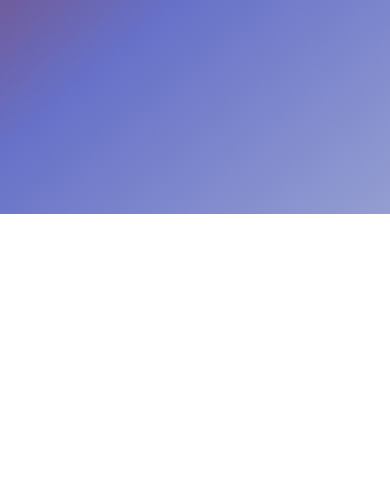
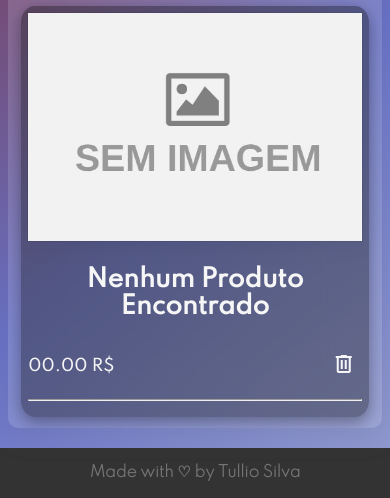
Before and after one commit to TutuSilva/challenge-AluraGeek, a plain HTML site: page index.html in a window 390 px wide. Shown: the part 630-1128 px from the top of the page. Before the commit the page ends 844 px from the top, so only its background shows below. Drawn offline with nearby package versions, Linux system fonts and the light colour scheme.

Commit message:
começar a responsividade

```diff
--- a/estilos/styles.css
+++ b/estilos/styles.css
@@ -7,20 +7,22 @@
   font-family: "Spartan-Bold";
   src: url(../fonts/Spartan-Bold.ttf);
 }
+@font-face {
+  font-family: "Spartan-light";
+  src: url(../fonts/Spartan-ExtraLight.ttf);
+}
 :root {
   --fonte-padrao: "Spartan-Medium", sans-serif;
   --cor-padrao: #f6f6f6;
   --fonte-destaque: "Spartan-Bold", sans-serif;
+  --cor-footer: #333333;
+  --font-leve: "Spartan-light", sans-serif;
 }
 .header-container {
   display: flex;
   align-items: center;
   justify-content: center;
-  gap: 10px;
-  background-color: rgba(0, 0, 0, 0.363);
-  box-shadow: rgba(0, 0, 0, 0.25) 0px 54px 55px,
-    rgba(0, 0, 0, 0.12) 0px -12px 30px, rgba(0, 0, 0, 0.12) 0px 4px 6px,
-    rgba(0, 0, 0, 0.17) 0px 12px 13px, rgba(0, 0, 0, 0.09) 0px -3px 5px;
+  gap: 5px;
 }
 .material-symbols-outlined {
   color: var(--cor-padrao);
@@ -37,6 +39,9 @@
   text-decoration: underline;
 }
 body {
+  width: 100%;
+  height: 100%;
+  box-sizing: border-box;
   background: -webkit-linear-gradient(
     140deg,
     #2d1432,
@@ -54,16 +59,24 @@ body {
 }
 
 /*Cadastro de produtos*/
-.cadastro-de-produtos-container {
+.cadastro-de-produtos-container,
+.produtos-container {
   display: flex;
   justify-content: center;
   align-items: center;
-  margin: 5%;
-  padding: 5%;
+  flex-direction: column;
+  text-align: center;
+  gap: 5px;
+}
+.adicionar-produtos,
+.mostrar-produtos {
   border-radius: 10px;
   background-color: rgba(226, 223, 223, 0.178);
   backdrop-filter: blur(25px);
   box-shadow: rgba(100, 100, 111, 0.2) 0px 7px 29px 0px;
+  margin: 5%;
+  padding: 2px;
+  width: 95vw;
 }
 .titulo-principal {
   font-family: var(--fonte-padrao);
@@ -117,17 +130,20 @@ body {
   transform: translateY(-30px);
 }
 
+.form-control .img-input:valid + label span {
+  color: white;
+}
 .botoes-container {
   display: flex;
   justify-content: space-evenly;
   align-items: center;
   font-family: var(--fonte-padrao);
 }
-.btn-guardar{
-  background-color:#6771c8;
+.btn-guardar {
+  background-color: #6771c8;
   color: var(--cor-padrao);
 }
-.btn-limpar{
+.btn-limpar {
   background-color: var(--cor-padrao);
   color: #6771c8;
   border: 1px solid #6771c8;
@@ -175,3 +191,56 @@ body {
   letter-spacing: 0.1em;
   transform: scale(1);
 }
+
+/* Tela onde mostra os produtos cadastrados*/
+.mostrar-produtos {
+  overflow: scroll;
+  height: 500px;
+}
+.produtos-container {
+  display: flex;
+  justify-content: center;
+  align-items: center;
+}
+.produtos-item {
+  padding: 2%;
+  border-radius: 4%;
+  width: 90%;
+  background-color: rgba(0, 0, 0, 0.349);
+  box-shadow: rgba(0, 0, 0, 0.35) 0px 5px 15px;
+}
+.produtos-item > img {
+  width: 100%;
+  box-shadow: rgba(0, 0, 0, 0.05) 0px 6px 24px 0px,
+    rgba(0, 0, 0, 0.08) 0px 0px 0px 1px;
+}
+.nome-do-produto,
+.preco-do-produto {
+  font-family: var(--fonte-padrao);
+  color: var(--cor-padrao);
+}
+.preco-excluir {
+  display: flex;
+  flex-direction: row;
+  justify-content: space-between;
+  align-items: center;
+}
+.preco-do-produto::after {
+  content: " R$";
+}
+.btn-excluir-item {
+  color: rgba(0, 0, 0, 0);
+  border: none;
+  background-color: rgba(255, 0, 0, 0);
+  cursor: pointer;
+}
+
+footer {
+  background-color: var(--cor-footer);
+  color: rgba(255, 255, 255, 0.322);
+  font-family: var(--font-leve);
+  font-size: 10px;
+  height: 5vh;
+  padding: 4px;
+  text-align: center;
+}
--- a/index.html
+++ b/index.html
@@ -6,6 +6,10 @@
     <link rel="stylesheet" href="estilos/normalize.css" />
     <link rel="stylesheet" href="estilos/flexbox.css" />
     <link rel="stylesheet" href="estilos/styles.css" />
+    <link
+      rel="stylesheet"
+      href="https://fonts.googleapis.com/css2?family=Material+Symbols+Outlined:opsz,wght,FILL,GRAD@24,400,0,0"
+    />
     <link
       rel="stylesheet"
       href="https://fonts.googleapis.com/css2?family=Material+Symbols+Outlined:opsz,wght,FILL,GRAD@24,400,0,0"
@@ -49,7 +53,12 @@
             </label>
           </div>
           <div class="form-control">
-            <input type="file" accept="image/*" id="imageInput" />
+            <input
+              type="file"
+              accept="image/*"
+              id="imageInput"
+              class="img-input"
+            />
             <label>
               <span style="transition-delay: 350ms">I</span>
               <span style="transition-delay: 300ms">m</span>
@@ -67,7 +76,34 @@
             <button class="btn-limpar">Limpar</button>
           </div>
         </div>
+
+        <div class="mostrar-produtos">
+          <h1 class="titulo-principal">Meus Produtos</h1>
+          <div class="produtos-container">
+            <div class="card produtos-item">
+              <img
+                class="imagem-do-produto"
+                src="imagens/semimagem.jpg"
+                alt="imagem não encontrada"
+              />
+              <div class="card nome-do-produto">
+                <h2 class="nome-do-produto">Nenhum Produto Encontrado</h2>
+              </div>
+              <div class="card preco-excluir">
+                <p class="preco-do-produto">00.00</p>
+                <button class="btn-excluir-item">
+                  <span class="material-symbols-outlined"> delete </span>
+                </button>
+              </div>
+              <hr />
+            </div>
+          </div>
+        </div>
       </section>
     </main>
+
+    <footer>
+      <h2>Made with &#9825; by Tullio Silva</h2>
+    </footer>
   </body>
 </html>
```
Also changed, not shown: estilos/normalize.css, imagens/semimagem.jpg (added).
